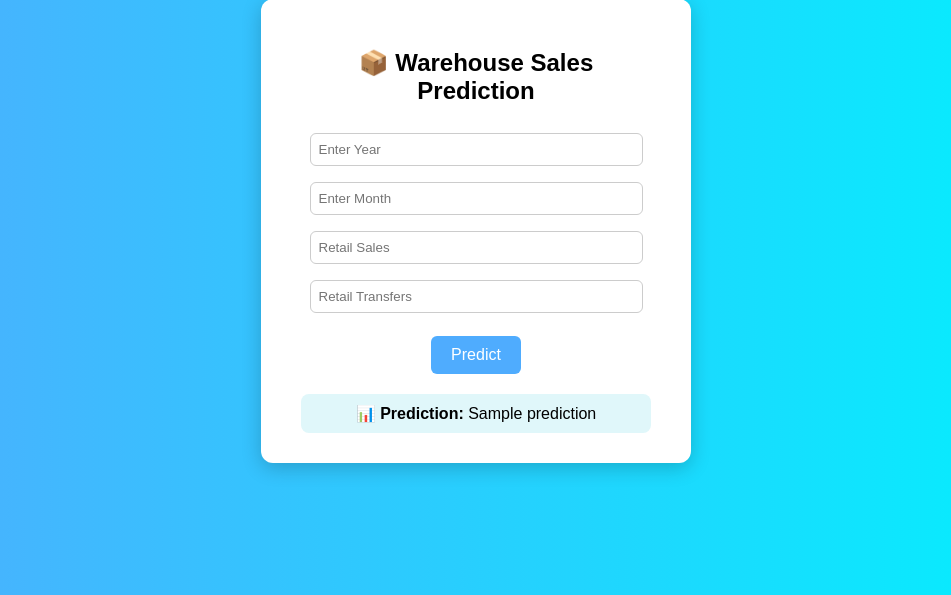
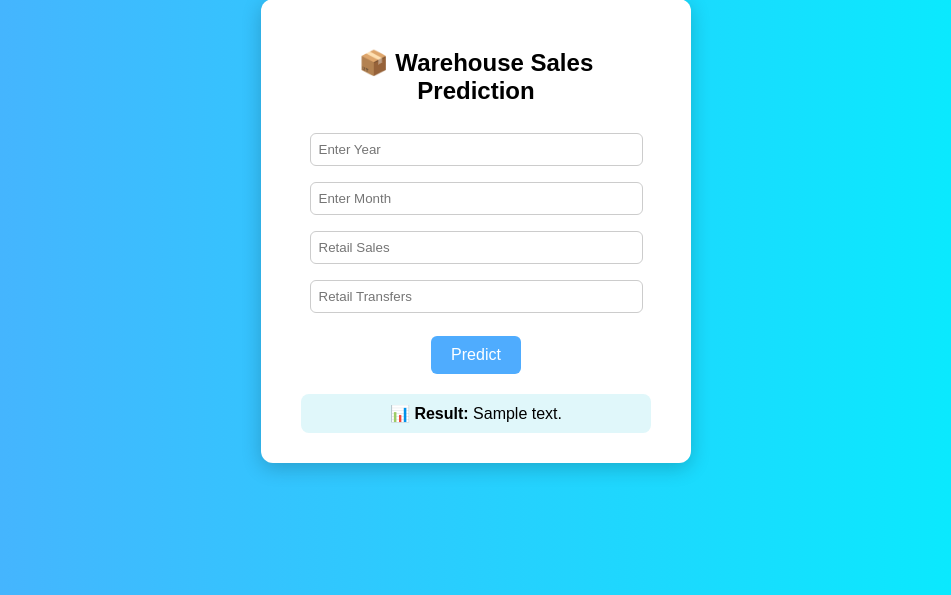
Before and after one commit to AnandhuLatheesh/mlops-project, a Flask app: template templates/index.html in a window 1280 px wide. Shown: the part 177-772 px from the top of the page, without its empty margins (164-1115 px from the left). Run offline with Flask 3, Linux system fonts and the light colour scheme; the template is opened without the code that fills it: most values are stand-ins (such as "Sample title", 1, 10 or a date in 2020); parts of the project's set-up code (start-up, migrations or seed data) failed here and were passed over.

Commit message:
fix prediction display bug

```diff
--- a/templates/index.html
+++ b/templates/index.html
@@ -63,9 +63,9 @@
         <input type="number" step="any" name="retail_transfers" placeholder="Retail Transfers" required><br>
 
         <button type="submit">Predict</button>
-       {% if prediction %}
+       {% if prediction_text %}
     <div style="margin-top:20px; padding:10px; background:#e0f7fa; border-radius:8px;">
-        <strong>📊 Prediction:</strong> {{ prediction }}
+        <strong>📊 Result:</strong> {{ prediction_text }}
     </div>
 {% endif %}
     </form>
```
